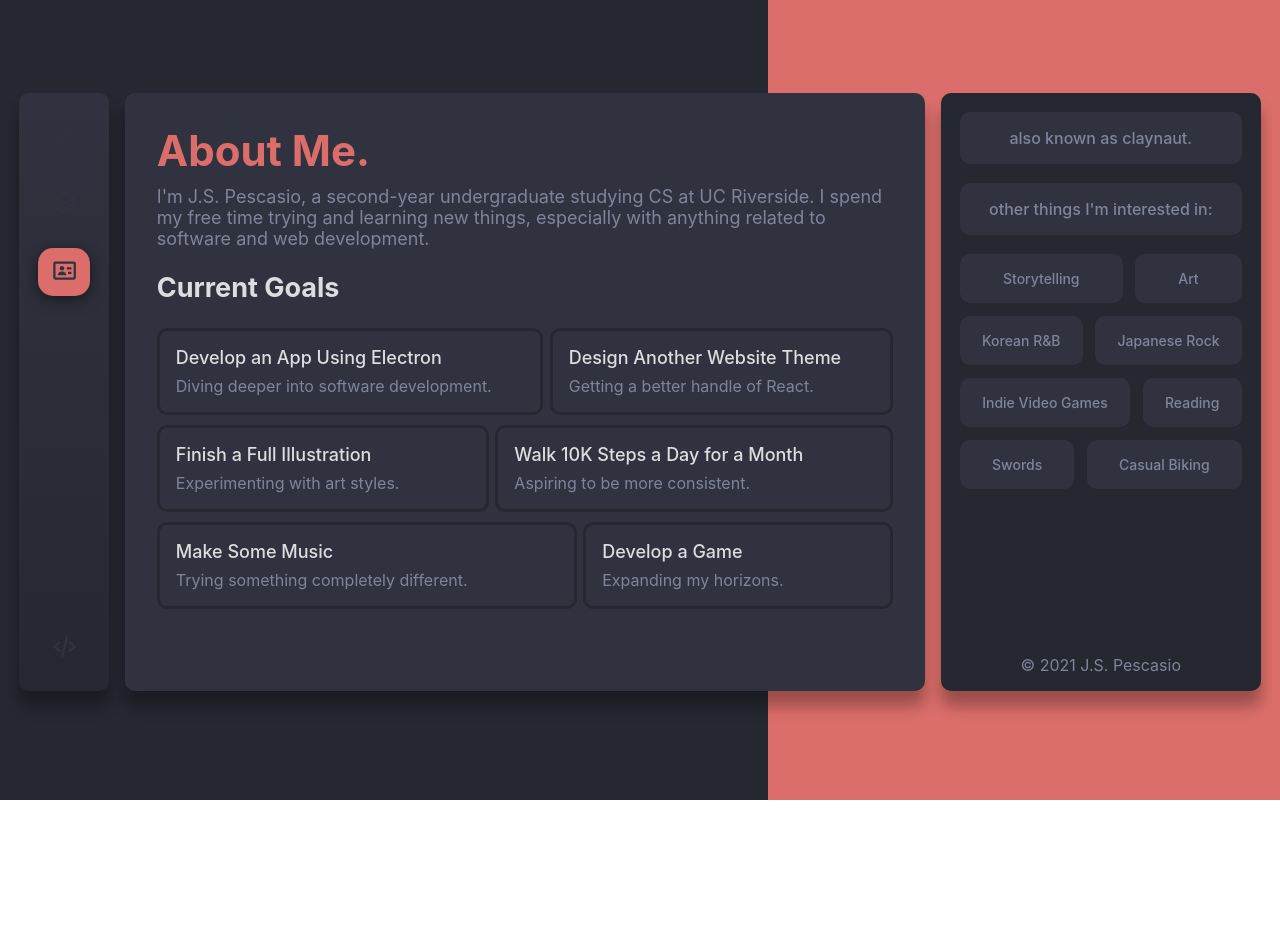
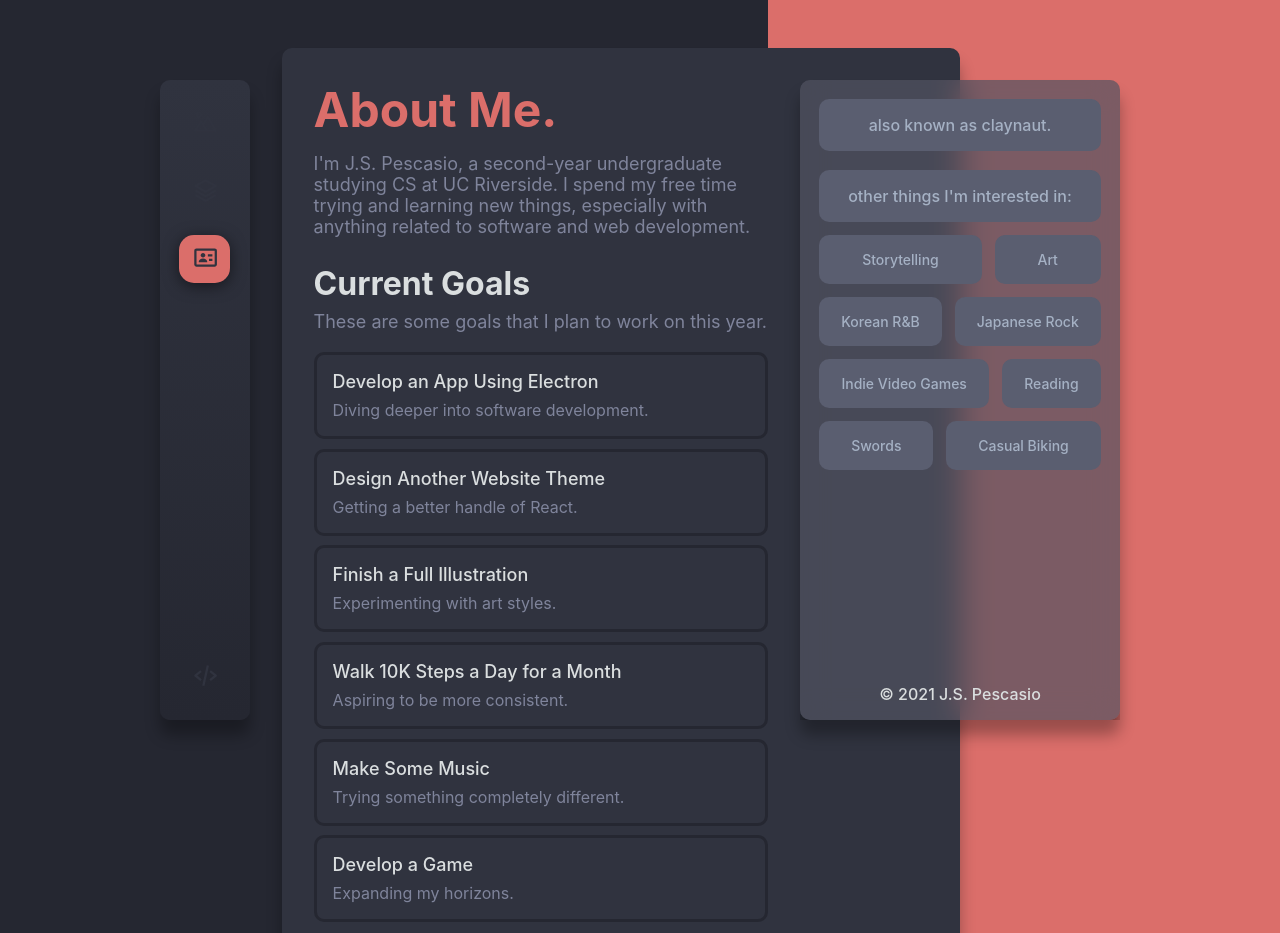
Before and after one commit to claynaut/portfolio-v1, a Gatsby site: page /about in a window 1280 px wide. Shown: the top 933 px of the page. Before the commit the page ends 800 px from the top, so only its background shows below. Built offline with nearby package versions, Linux system fonts and the light colour scheme; Gatsby itself is replaced by a stand-in of ours.

Commit message:
Redid layout, tweaked theme

```diff
--- a/src/components/blurb.js
+++ b/src/components/blurb.js
@@ -6,7 +6,7 @@ import styles from "../styles/blurb.module.css";
 export default class Blurb extends Component {
   render() {
     return (
-      <Link to={this.props.link}>
+      <a href={this.props.link}>
         <div className={styles.blurb}>
           <div className={styles.blurbHeader}>
             <div>{this.props.title}</div>
@@ -14,7 +14,7 @@ export default class Blurb extends Component {
           </div>
           <div className={styles.blurbCaption}>{this.props.caption}</div>
         </div>
-      </Link>
+      </a>
     );
   }
 }
--- a/src/pages/about.js
+++ b/src/pages/about.js
@@ -11,7 +11,6 @@ export default function Projects() {
     <main className={styles.main}>
       <div className={styles.wrapper}>
         <Navbar index="3"/>
-
         <motion.div
           animate={{ opacity: 1, y: 0 }}
           initial={{ opacity: 0, y: 250 }}
@@ -28,6 +27,9 @@ export default function Projects() {
             <h2>
               Current Goals
             </h2>
+            <p className={styles.subtitle}>
+              These are some goals that I plan to work on this year.
+            </p>
             <div className={styles.blurbGrid}>
               <Blurb
                 title="Develop an App Using Electron"
@@ -56,14 +58,14 @@ export default function Projects() {
             </div>
           </div>
         </motion.div>
-
         <motion.div
           animate={{ opacity: 1, y: 0 }}
           initial={{ opacity: 0, y: -250 }}
           transition={{ ease: "easeOut", duration: 1 }}
-          className={styles.anchor}
+          className={styles.panelWrapper}
         >
-          <div className={styles.subanchor}>
+          <div className={styles.panel}>
+            <div className={styles.buttonWrapper}>
               <div>
                 also known as claynaut.
               </div>
@@ -84,6 +86,7 @@ export default function Projects() {
             <div className={styles.copyright}>
               © 2021 J.S. Pescasio
             </div>
+          </div>
         </motion.div>
       </div>
     </main>
--- a/src/styles/default.module.css
+++ b/src/styles/default.module.css
@@ -1,6 +1,6 @@
 .main {
-  height: 96vh;
-  margin: 0;
+  height: 100%;
+  margin-top: 3rem;
   padding: 0;
   display: flex;
   justify-content: center;
@@ -8,27 +8,25 @@
   text-align: left;
   cursor: default;
   color: var(--color-text-secondary);
-  overflow: hidden;
 }
 
 .wrapper {
-  min-height: 80%;
+  position: relative;
+  display: flex;
+  margin-bottom: 1rem;
+  width: 60rem;
+  min-height: 90vh;
   display: flex;
   flex-direction: row;
-  justify-content: space-between;
-}
-
-.text,
-.anchor {
-  margin: 0.5rem;
-  border-radius: 10px;
-  overflow: hidden;
+  justify-content: center;
 }
 
 /* PAGE */
+
 .text {
-  position: relative;
-  width: 50rem;
+  width: 40rem;
+  padding-right: 10rem;
+  border-radius: 10px;
   background-color: var(--color-bg-primary);
   box-shadow: 0 15px 15px rgba(0, 0, 0, 0.3);
 }
@@ -47,11 +45,12 @@
 }
 
 h1 {
-  font-size: 42px;
+  font-size: 48px;
   color: var(--color-accent-primary);
 }
 
 h2 {
+  font-size: 32px;
   color: var(--color-text-primary);
 }
 
@@ -62,6 +61,18 @@ h2 {
 
 .caption {
   color: var(--color-text-primary);
+}
+
+.blurbWrapper {
+  margin: -0.2rem -0.2rem !important;
+  padding: 0 !important;
+  display: flex;
+  flex-wrap: wrap;
+}
+
+.blurbWrapper a {
+  margin: -0.2rem 0.2rem;
+  flex: auto;
 }
 
 .blurbGrid {
@@ -77,34 +88,45 @@ h2 {
 }
 
 /* DASHBOARD */
-.anchor {
-  display: flex;
-  flex-direction: column;
-  justify-content: space-between;
-  width: 20rem;
-  background-color: var(--color-bg-secondary);
-  backdrop-filter: blur(25px);
+.panelWrapper {
+  position: sticky;
+  margin-left: -10rem;
+  top: 5rem;
+  min-width: 20rem;
+  max-width: 20rem;
+  max-height: 40rem;
+  border-radius: 10px;
+  background-color: var(--color-bg-blur);
+  backdrop-filter: blur(15px);
   box-shadow: 0 15px 15px rgba(0, 0, 0, 0.3);
   text-align: center;
 }
 
-.subanchor div {
+.panel {
+  height: 100%;
+  display: flex;
+  flex-direction: column;
+  justify-content: space-between;
+  backdrop-filter: blur(0);
+}
+
+.buttonWrapper div {
   margin: 1.2rem;
   padding: 1rem;
   border-radius: 10px;
-  background-color: var(--color-button-primary);
-  color: var(--color-text-secondary);
+  background-color: var(--color-button-secondary);
+  color: var(--color-text-secondary-alt);
   font-weight: 500;
 }
 
-.subanchor div:hover {
+.buttonWrapper div:hover {
   background-color: var(--color-accent-primary);
   color: var(--color-main-primary);
   cursor: pointer;
 }
 
 .grid {
-  margin: -0.4rem 0.8rem 0.8rem 0.8rem !important;
+  margin: -0.8rem 0.8rem 0.8rem 0.8rem !important;
   padding: 0 !important;
   display: flex;
   flex-wrap: wrap;
@@ -121,4 +143,6 @@ h2 {
 
 .copyright {
   padding: 1rem;
+  color: var(--color-text-primary);
+  font-weight: 500;
 }
--- a/src/styles/global.css
+++ b/src/styles/global.css
@@ -7,7 +7,9 @@ html {
 }
 
 body {
-  background: linear-gradient(90deg, var(--color-main-primary) 60%, var(--color-accent-primary) 0);
+  background: linear-gradient(90deg, var(--color-main-primary) 60%, var(--color-accent-primary) 40%);
+  background-repeat: repeat-y;
+  background-color: var(--color-accent-primary);
 }
 
 a {
--- a/src/styles/navbar.module.css
+++ b/src/styles/navbar.module.css
@@ -1,7 +1,10 @@
 .nav {
+  position: sticky;
+  margin-right: 2rem;
+  top: 5rem;
   z-index: 1;
+  max-height: 40rem;
   width: 5.6rem;
-  margin: 0.5rem;
   border-radius: 10px;
   display: flex;
   flex-direction: column;
--- a/src/styles/themes.css
+++ b/src/styles/themes.css
@@ -6,14 +6,17 @@
   /* page */
   --color-bg-primary: #30333f;
   --color-bg-secondary: #252731;
+  --color-bg-blur: #52556373;
 
   /* text */
   --color-text-primary: #dadedf;
   --color-text-secondary: #7f849b;
+  --color-text-secondary-alt: #a5b1c4;
   --color-text-selected: #30333f;
 
   --color-accent-primary: #db6e6a;
   --color-accent-secondary: #9e4444;
 
   --color-button-primary: #30333f;
+  --color-button-secondary: #5a5e70;
 }
```
Also changed, not shown: src/pages/default.js (+13 -14 lines), src/pages/projects.js (+19 -8 lines). Lines whose indentation alone changed are shown as unchanged.
